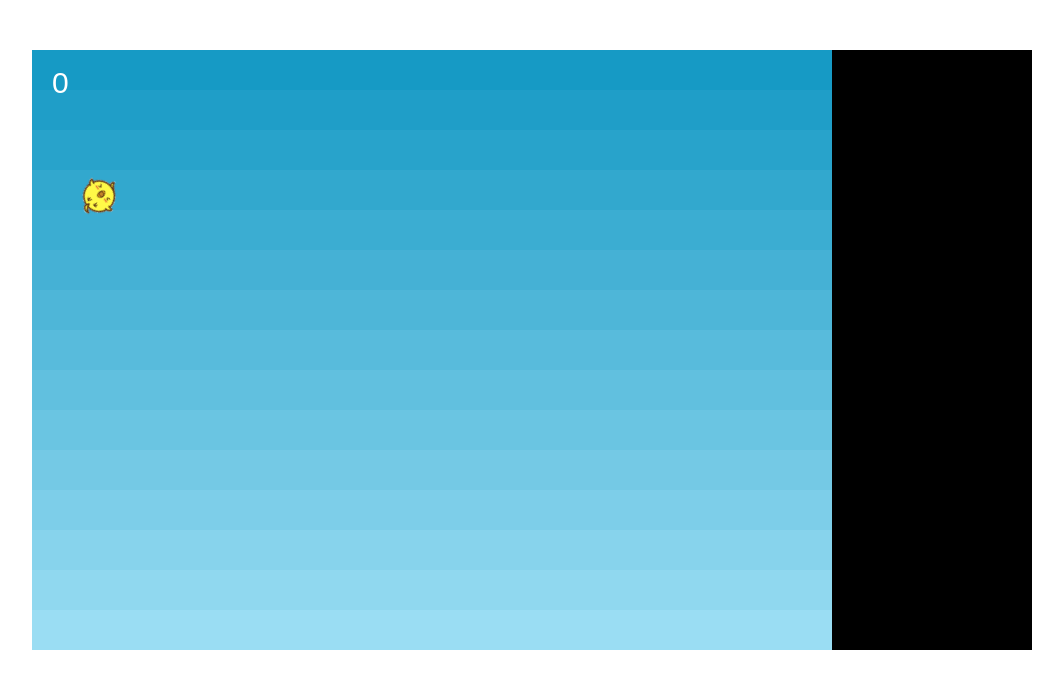
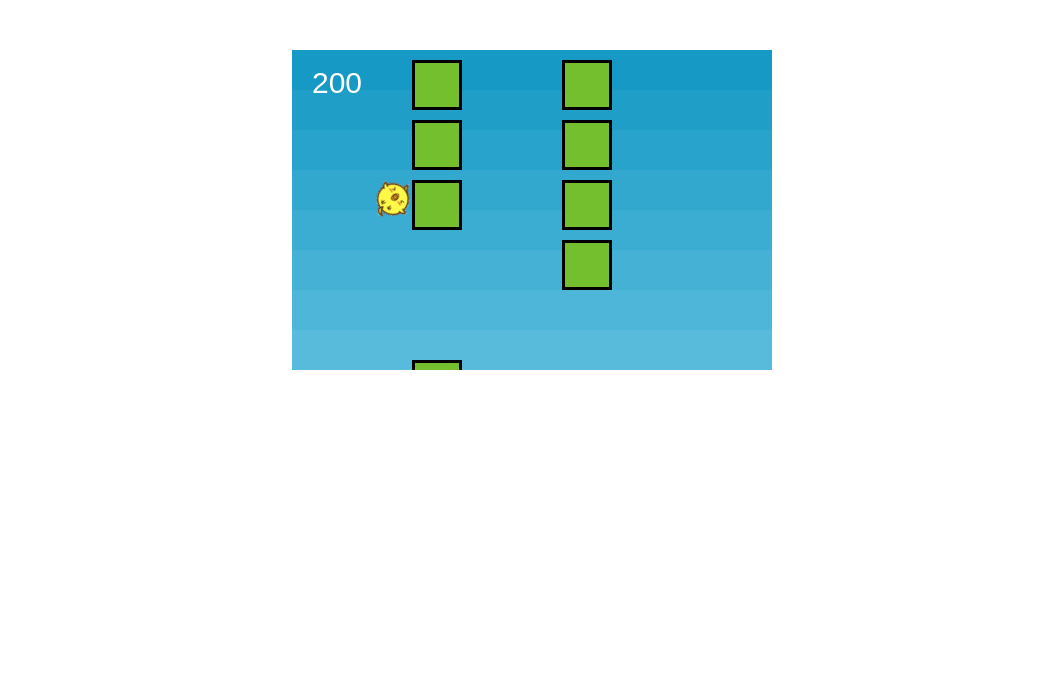
Before and after one commit to atseng3/Run, a plain HTML site: page index.html in a window 1280 px wide. Shown: the whole page, without its empty margins (108-1171 px from the left). Drawn offline with Linux system fonts and the light colour scheme; animation ran at ten frames a second.

Commit message:
pull in flappy bird logic

```diff
--- a/index.html
+++ b/index.html
@@ -7,7 +7,7 @@
 
   <style>
     #game_div {
-      width: 1000px;
+      width: 480px;
       margin: auto;
       margin-top: 50px;
     }
--- a/main.js
+++ b/main.js
@@ -1,6 +1,6 @@
 // We start by initializing Phaser
 // Parameters: width of the game, height of the game, how to render the game, the HTML div that will contain the game
-var game = new Phaser.Game(1000, 600, Phaser.AUTO, 'game_div');
+var game = new Phaser.Game(480, 320, Phaser.AUTO, 'game_div');
 
 // And now we define our first and only state, I'll call it 'main'. A state is a specific scene of a game like a menu, a game over screen, etc.
 var main_state = {
@@ -11,9 +11,12 @@ var main_state = {
 		// load our hero -- chegg icon
 		this.game.load.image('chicken', 'assets/chicken.png');
 
-		// load background color
+		// load background image
 		// this.game.stage.backgroundColor = '#AEC816';
 		this.game.load.image('sky', 'assets/sky.png');
+
+		// load blocks
+		this.game.load.image('block', 'assets/pipe.png');
     },
 
     create: function() {
@@ -21,12 +24,19 @@ var main_state = {
 		// background image
 		this.game.add.sprite(0, 0, 'sky');
 
+		// add block group
+		this.blocks = this.game.add.group();
+		this.blocks.createMultiple(20, 'block');
+
+		this.timer = this.game.time.events.loop(1500, this.add_column_of_blocks, this);
+
 		// chicken
 		this.chicken = this.game.add.sprite(100, 150, 'chicken');
 
-		// game.physics.arcade.enable(chicken);
+		// make anchor to middle of sprite
+		this.chicken.anchor.setTo(0.5, 0.5);
 
-		this.chicken.anchor.setTo(1, 0);
+		// this.game.physics.arcade.enable(chicken);
 
 		// add keys to the game
 		this.cursors = this.game.input.keyboard.createCursorKeys();
@@ -38,17 +48,60 @@ var main_state = {
     update: function() {
         // This is where we will spend the most of our time. This function is called 60 times per second to update the game.
 		this.chicken.angle += 1;
-		this.chicken.body.velocity.x = 0;
+		this.chicken.body.velocity.y = 0;
+
+		this.game.physics.overlap(this.chicken, this.blocks, this.hit_block, null, this);
+
 		if (this.cursors.left.isDown) {
-			this.chicken.body.velocity.x = -150;
-			score += 100;
+			this.chicken.body.velocity.y = -150;
+			// score += 100;
 		} else if (this.cursors.right.isDown) {
-			this.chicken.body.velocity.x = 150;
-			score -= 100;
+			this.chicken.body.velocity.y = 150;
+			// score -= 100;
 
 		}
 		this.label_score.content = score;
     },
+
+	hit_block: function() {
+		// if the chicken hits a block, we have nothing to do
+		if (this.chicken.alive == false) {
+			return;
+		}
+
+		// set the alive property of the chicken to false
+		this.chicken.alive = false;
+
+		// prevent new blocks from appearing
+		this.game.time.events.remove(this.timer);
+
+		// go through all the blocks, and stop their movement
+		this.blocks.forEachAlive(function(b) {
+			b.body.velocity.x = 0;
+		}, this);
+	},
+
+	add_one_block: function(x, y) {
+		var block = this.blocks.getFirstDead();
+
+		block.reset(x, y);
+
+		block.body.velocity.x = -200;
+
+		block.outOfBoundsKill = true;
+	},
+
+	add_column_of_blocks: function() {
+		var hole = Math.floor( Math.random() * 5 ) + 1;
+
+		for (var i = 0; i < 8; i++) {
+			if (i != hole && i != hole + 1) {
+				this.add_one_block(400, i * 60 + 10);
+			}
+		}
+		score += 100;
+		this.label_score.content = score;
+	}
 
 	// moveUp: function() {
 	// 	alert('move up');
```
